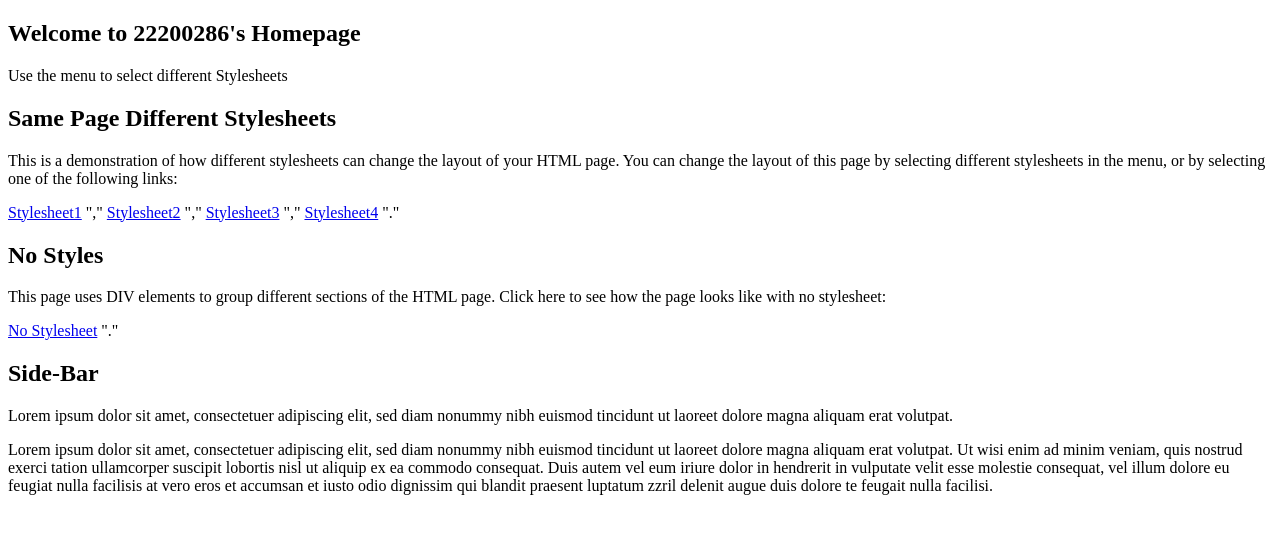
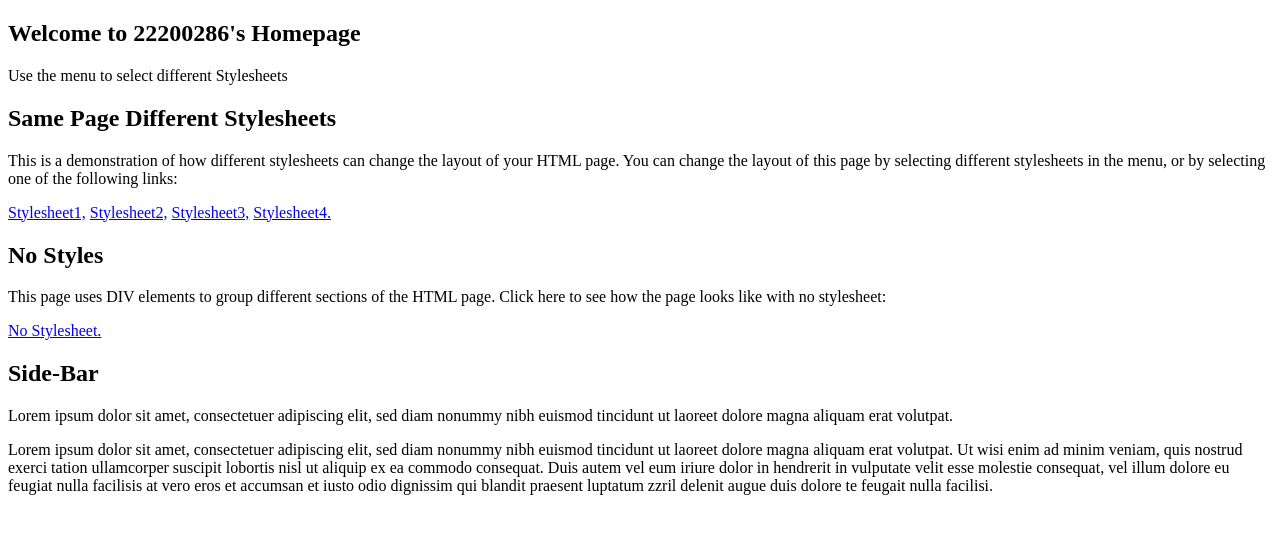
Before and after one commit to syp0728/Project2, a plain HTML site: page No Stylesheet.html in a window 1280 px wide. Drawn offline with Linux system fonts and the light colour scheme.

Commit message:
comma change originally

```diff
--- a/No Stylesheet.html
+++ b/No Stylesheet.html
@@ -10,21 +10,16 @@
 <h2>Same Page Different Stylesheets</h2>
 <p>This is a demonstration of how different stylesheets can change the layout of your HTML page. You can change the layout of this page by selecting different stylesheets in the menu, or by selecting one of the following links:</p>
 
-<a href='style1.html'>Stylesheet1</a>
-","
-<a href='style2.html'>Stylesheet2</a>
-","
-<a href='style3.html'>Stylesheet3</a>
-","
-<a href='style4.html'>Stylesheet4</a>
-"."
+<a href='style1.html'>Stylesheet1,</a>
+<a href='style2.html'>Stylesheet2,</a>
+<a href='style3.html'>Stylesheet3,</a>
+<a href='style4.html'>Stylesheet4.</a>
 
 <h2>No Styles</h2>
 
 <p>This page uses DIV elements to group different sections of the HTML page. Click here to see how the page looks like with no stylesheet:</p>
 
-<a href='No Stylesheet'>No Stylesheet</a>
-"."
+<a href='No Stylesheet'>No Stylesheet.</a>
 
 <h2>Side-Bar</h2>
 
```
